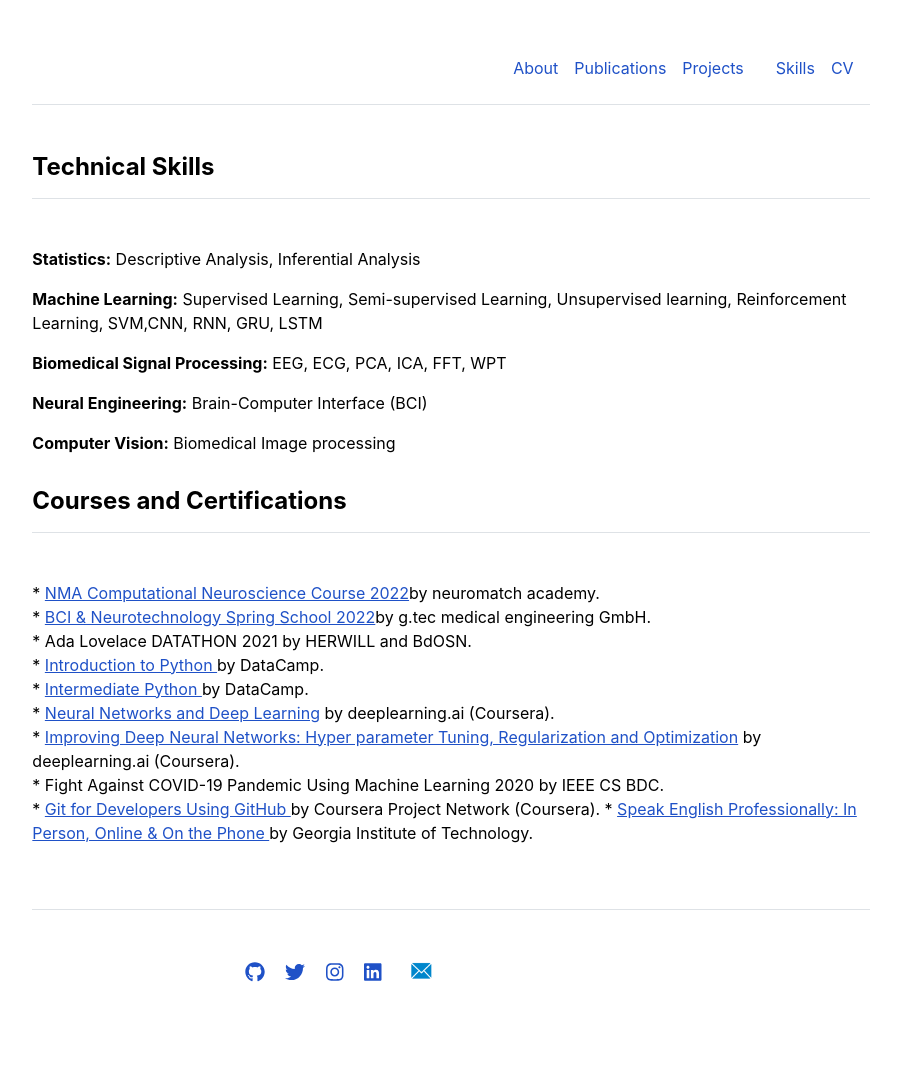
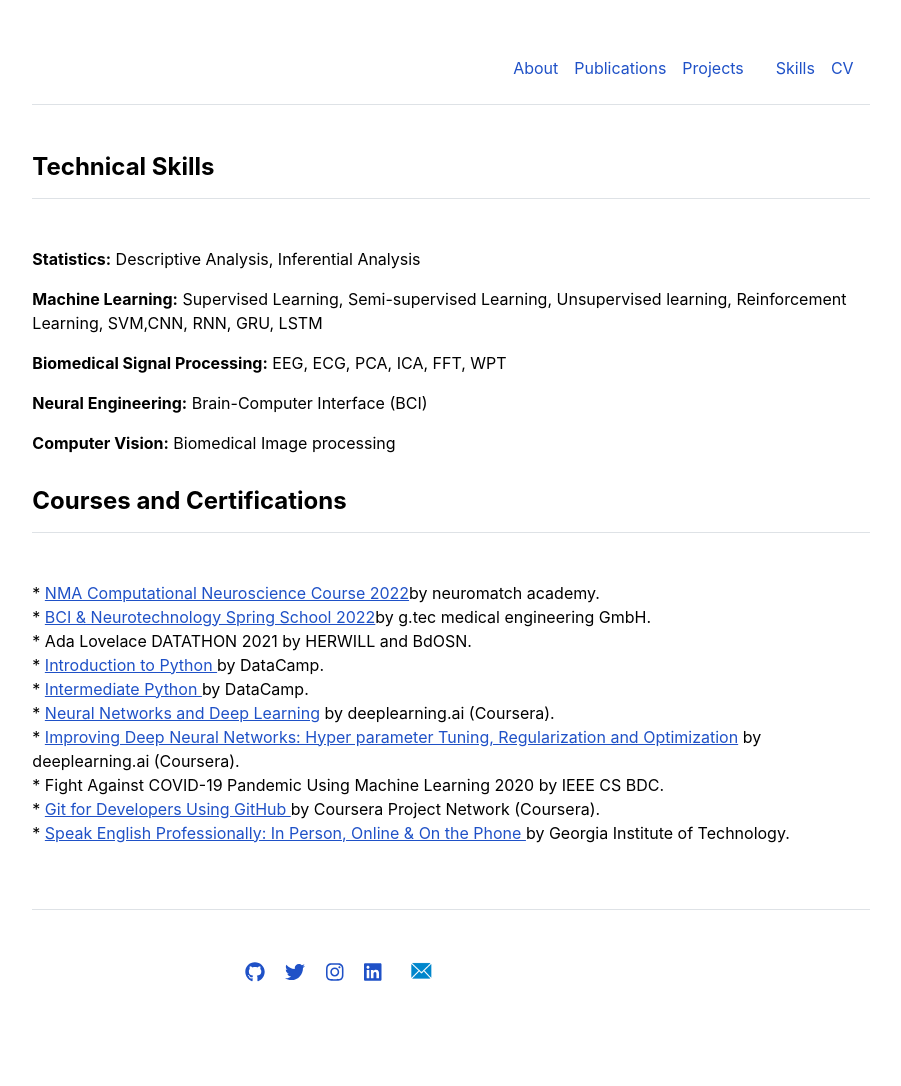
Before and after one commit to Anannabiswas/anannabiswas.github.io, a Jekyll site: the page built from Skills.md, in a window 1280 px wide. Shown: the whole page, without its empty margins (189-1090 px from the left). Built offline with Jekyll 4.4.1, drawn with Linux system fonts in a browser that asks for light colours.

```diff
--- a/Skills.md
+++ b/Skills.md
@@ -28,7 +28,7 @@ title: "Ananna Biswas | Skills "
     *	<a href = "https://www.coursera.org/account/accomplishments/certificate/MSRJSYV8CDDA">Improving Deep Neural Networks: Hyper parameter Tuning, Regularization and
       Optimization</a> by deeplearning.ai (Coursera).<br>
     * Fight Against COVID-19 Pandemic Using Machine Learning 2020 by IEEE CS BDC.<br>
-    * <a href="https://www.coursera.org/account/accomplishments/certificate/UC69Z28FSTUK"> Git for Developers Using GitHub </a> by Coursera Project Network (Coursera).
+    * <a href="https://www.coursera.org/account/accomplishments/certificate/UC69Z28FSTUK"> Git for Developers Using GitHub </a> by Coursera Project Network (Coursera).       <br>
     * <a href= "https://www.coursera.org/account/accomplishments/certificate/C7N82Z5JRBJJ"> Speak English Professionally: In Person, Online & On the Phone </a>by
       Georgia Institute of Technology.
   </p>
```
